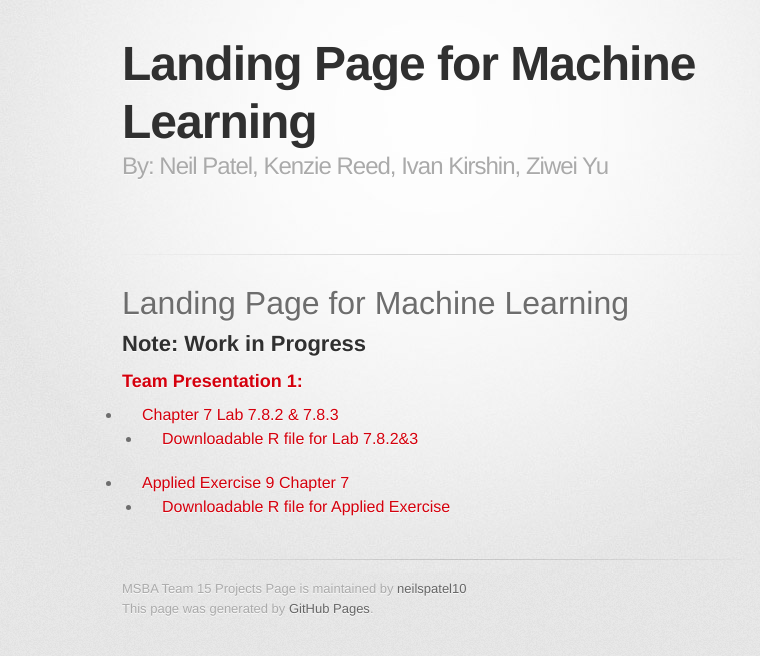
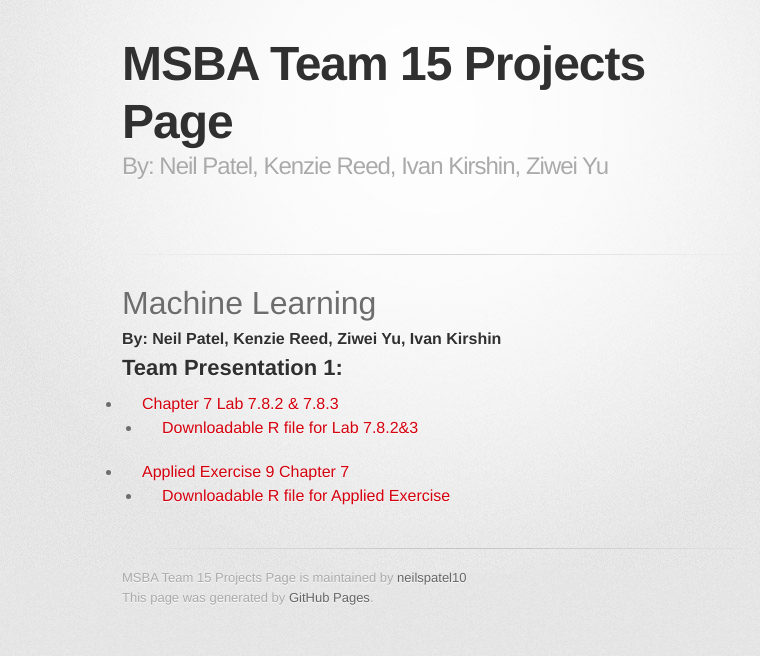
Before and after one commit to neilspatel10/MSBA-Team15.github.io, a Jekyll site: the page built from Machine_Learning/index.md, in a window 1280 px wide. Shown: the top 656 px of the page, without its empty margins (208-968 px from the left). Built offline with Jekyll 4.4.1, drawn with Linux system fonts in a browser that asks for light colours; some web fonts are replaced; our own code applies the rules of GitHub Pages for plain Markdown files.

Commit message:
Update index.md

```diff
--- a/Machine_Learning/index.md
+++ b/Machine_Learning/index.md
@@ -1,7 +1,22 @@
-# Landing Page for Machine Learning
-## Note: Work in Progress
+<style type="text/css">
 
-### Team Presentation 1:
+h1.title {
+  font-size: 38px;
+  color: DarkRed;
+  text-align: center;
+}
+h4.author {
+    font-size: 18px;
+  font-family: "Times New Roman", Times, serif;
+  color: DarkRed;
+  text-align: center;
+}
+</style>
+<h1> Machine Learning </h1>
+
+<h4> By: Neil Patel, Kenzie Reed, Ziwei Yu, Ivan Kirshin </h4>
+
+## Team Presentation 1:
 - [Chapter 7 Lab 7.8.2 & 7.8.3](Lab7.8.2&7.8.3.html)
   - [Downloadable R file for Lab 7.8.2&3](Lab7.8.2&7.8.3.R)
 - [Applied Exercise 9 Chapter 7](Applied-Exercise-9.html)
```
